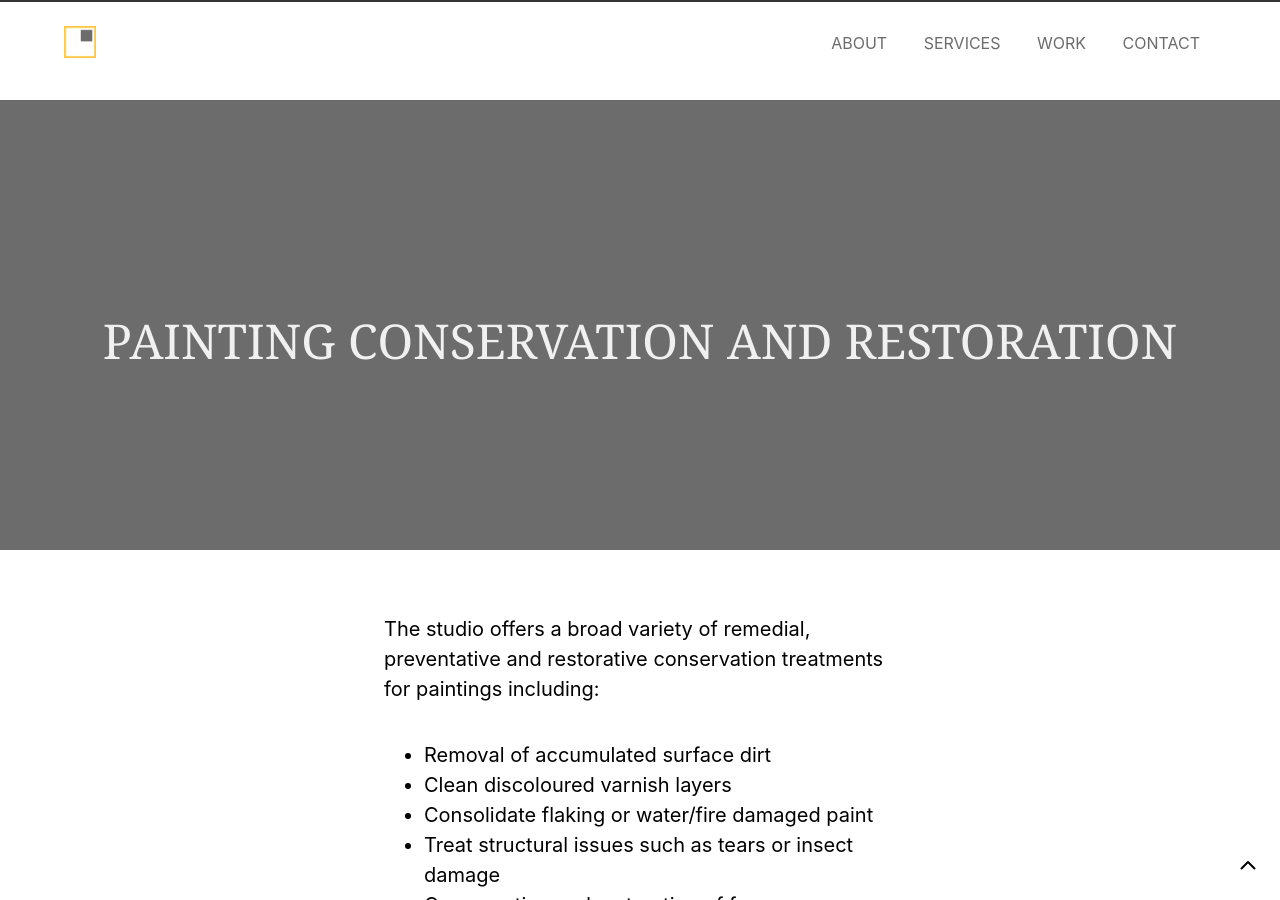
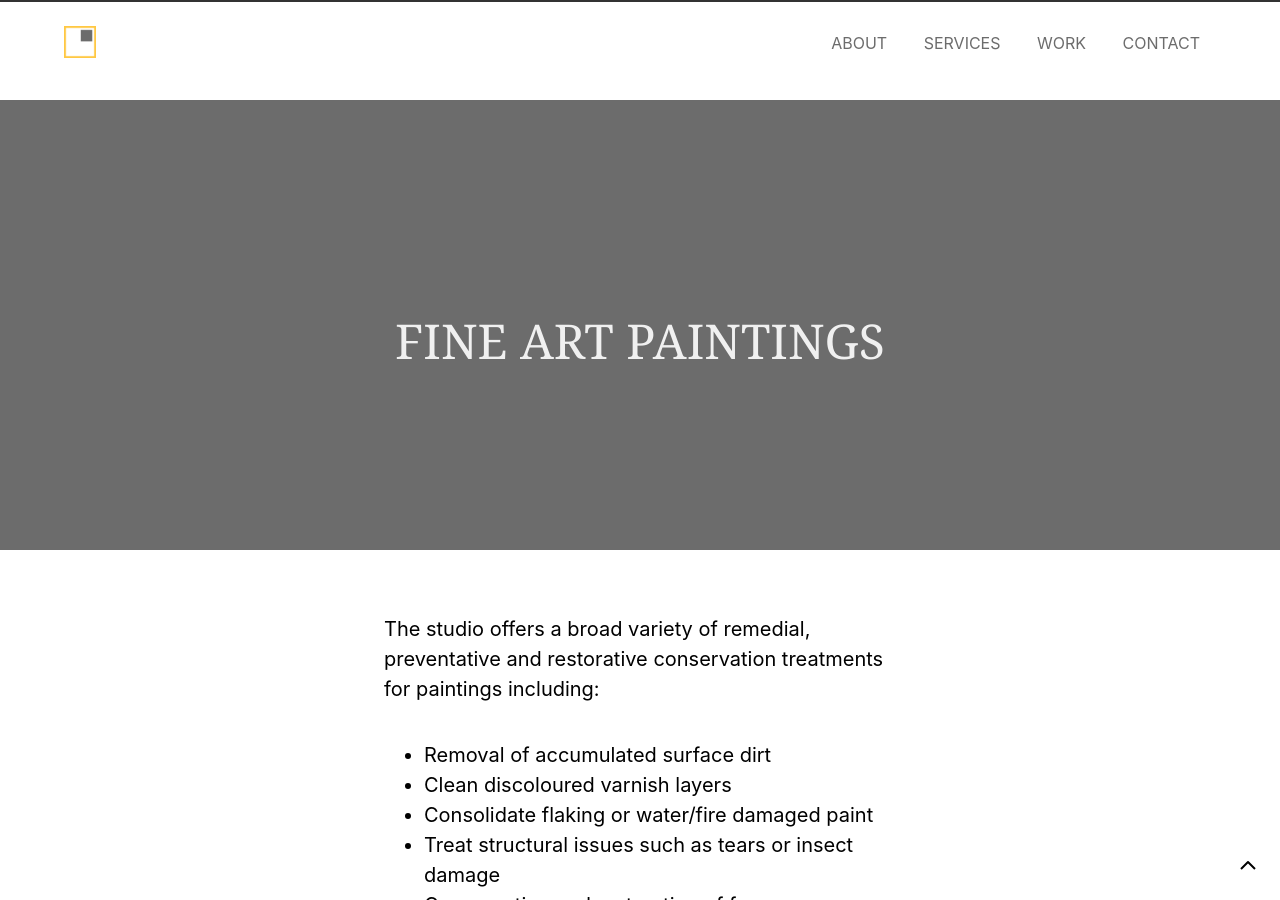
Before and after one commit to wearethoughtfox/brickhouse, a Jekyll site: the page built from _services/painting-conservation-and-restoration.md, in a window 1280 px wide and 900 px high. Built offline with Jekyll 4.4.1, drawn with Linux system fonts in a browser that asks for light colours; a script that is not in the unit is left out.

Commit message:
Update Services “painting-conservation-and-restoration”

```diff
--- a/_services/painting-conservation-and-restoration.md
+++ b/_services/painting-conservation-and-restoration.md
@@ -7,7 +7,7 @@ author: april
 slug: painting-conservation-and-restoration
 date: 2012-05-06 20:06:50+00:00
 comments: false
-title: Painting conservation and restoration
+title: FINE ART PAINTINGS
 link: http://www.brickhouseconservation.co.uk/painting-conservation-and-restoration/
 image: /images/a-cleaning-6-4.jpg
 ---
```
